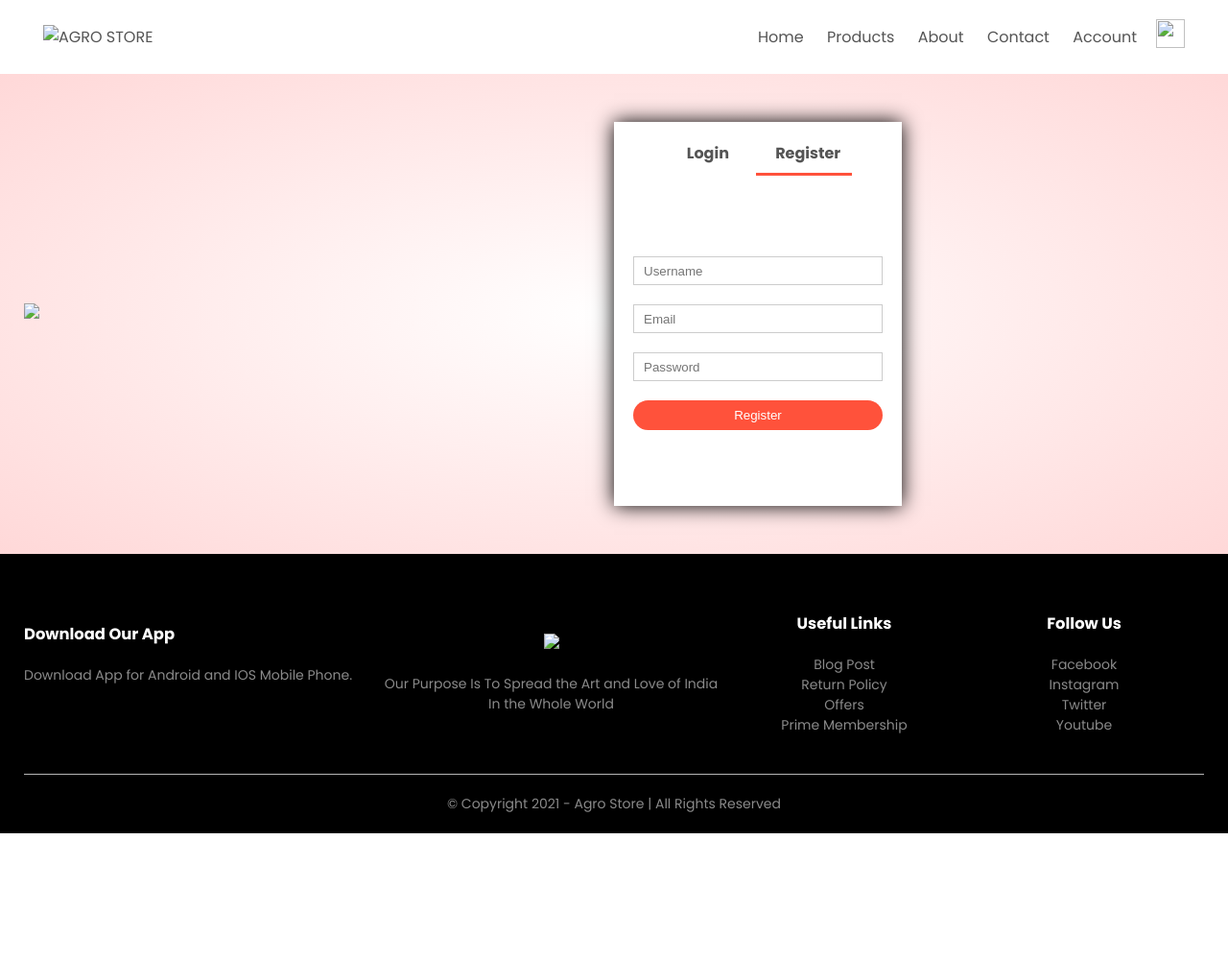
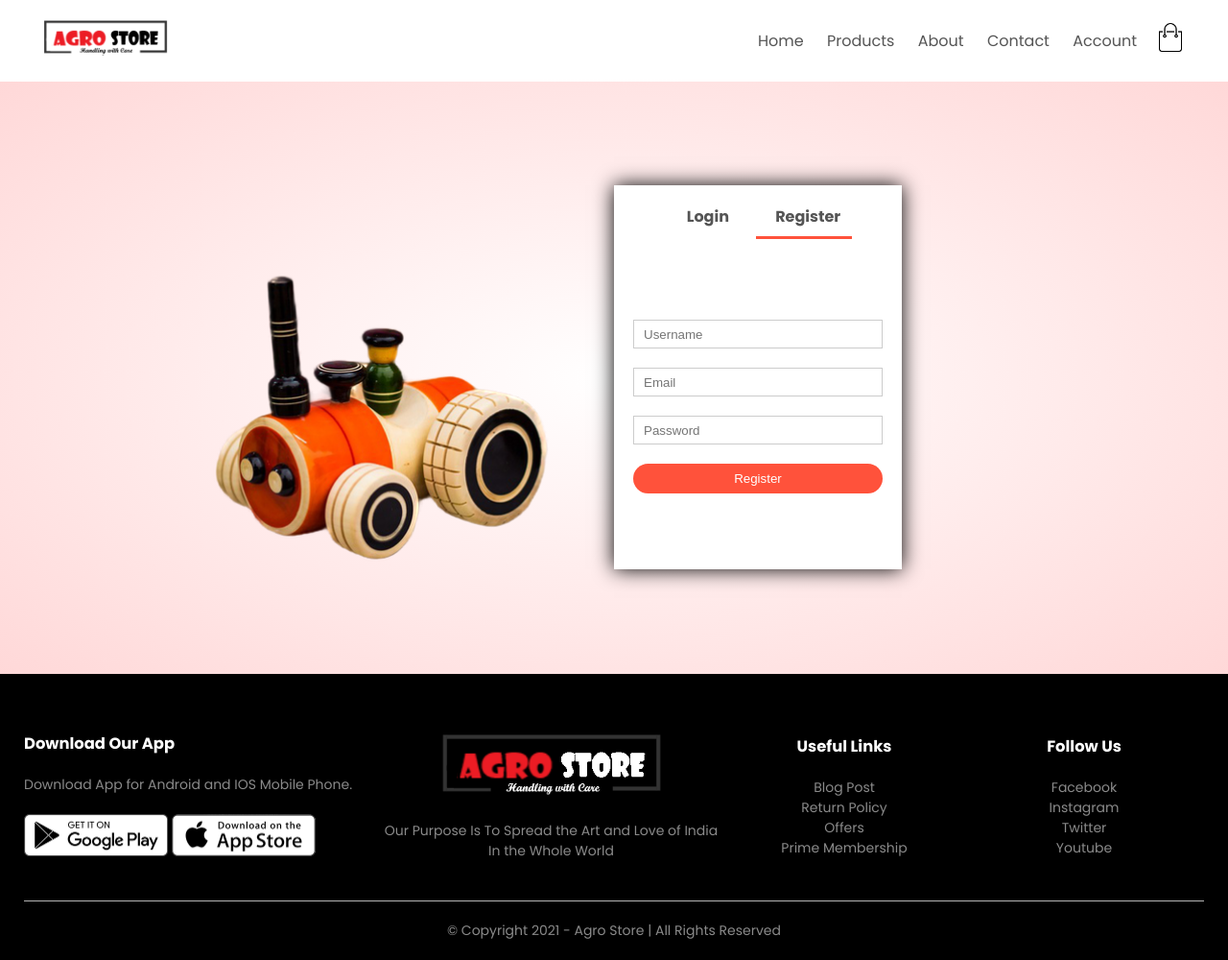
Before and after one commit to balarksinghal21/Agro-Store, a plain HTML site: page account.html in a window 1280 px wide. Shown: the whole page at 96% size. Before the commit the page ends 868 px from the top, so only its background shows below. Drawn offline with Linux system fonts and the light colour scheme.

Commit message:
Update account.html

```diff
--- a/account.html
+++ b/account.html
@@ -19,7 +19,7 @@
     <div class="container">
         <div class="navbar">
             <div class="logo">
-                <a href="index.html"><img src="images/logo.png" alt="AGRO STORE" width="130px"></a>
+                <a href="index.html"><img src="logo.png" alt="AGRO STORE" width="130px"></a>
             </div>
             <nav>
                 <ul id="MenuItems">
@@ -30,8 +30,8 @@
                     <li><a href="account.html">Account</a></li>
                 </ul>
             </nav>
-            <a href="cart.html"><img src="images/cart.png" width="30px" height="30px"></a>
-            <img src="images/menu.png" class="menu-icon" onclick="menutoggle()">
+            <a href="cart.html"><img src="cart.png" width="30px" height="30px"></a>
+            <img src="menu.png" class="menu-icon" onclick="menutoggle()">
         </div>
     </div>
 
@@ -40,7 +40,7 @@
         <div class="container">
             <div class="row">
                 <div class="col-2">
-                    <img src="images/show.png" width="100%">
+                    <img src="show.png" width="100%">
                 </div>
                 <div class="col-2">
                     <div class="form-container">
@@ -78,12 +78,12 @@
                     <h3>Download Our App</h3>
                     <p>Download App for Android and IOS Mobile Phone.</p>
                     <div class="app-logo">
-                        <img src="images/play-store.png" alt="">
-                        <img src="images/app-store.png" alt="">
+                        <img src="play-store.png" alt="">
+                        <img src="app-store.png" alt="">
                     </div>
                 </div>
                 <div class="footer-col-2">
-                    <img src="images/logo-white.png">
+                    <img src="logo-white.png">
                     <p>Our Purpose Is To Spread the Art and Love of India In the Whole World</p>
                 </div>
                 <div class="footer-col-3">
```
